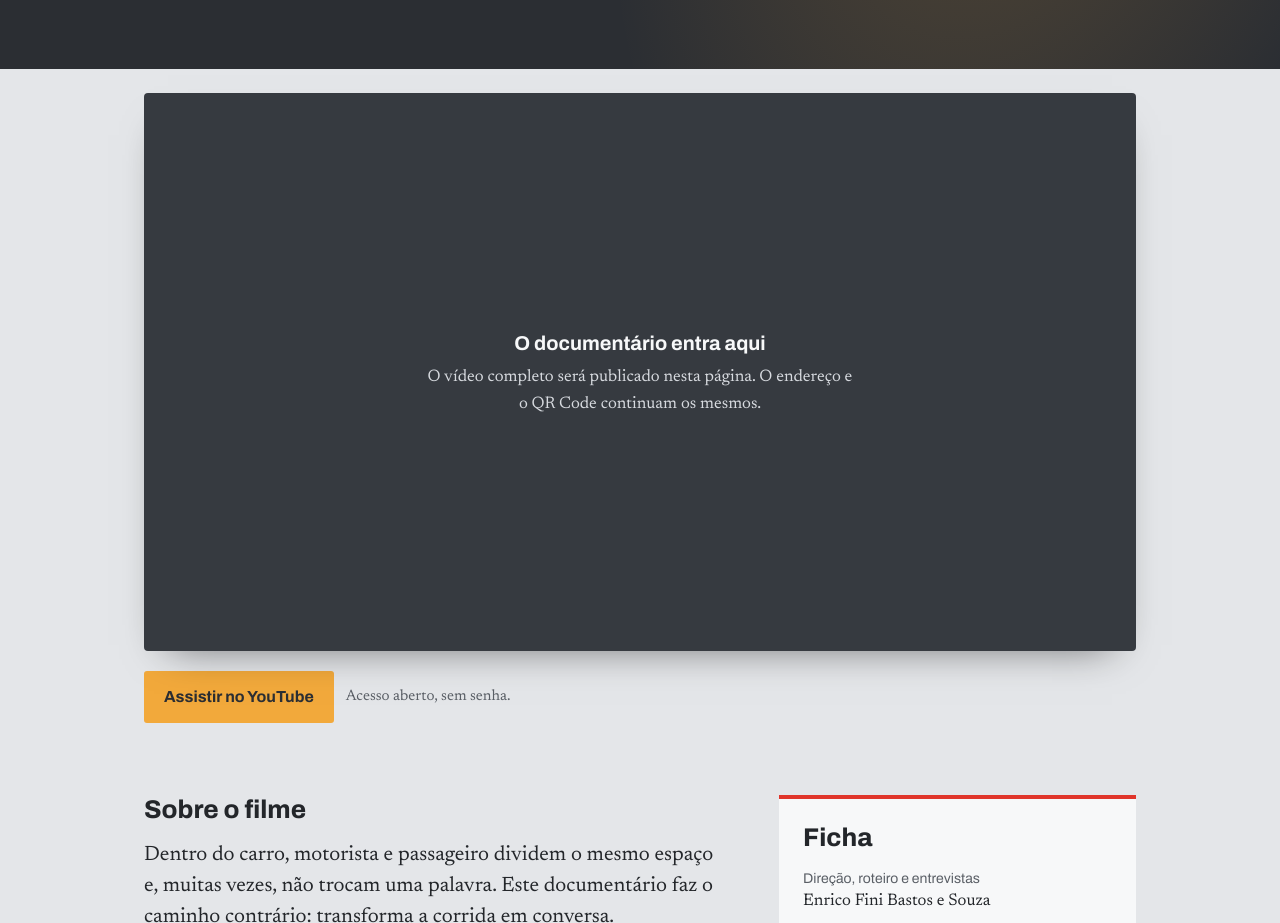
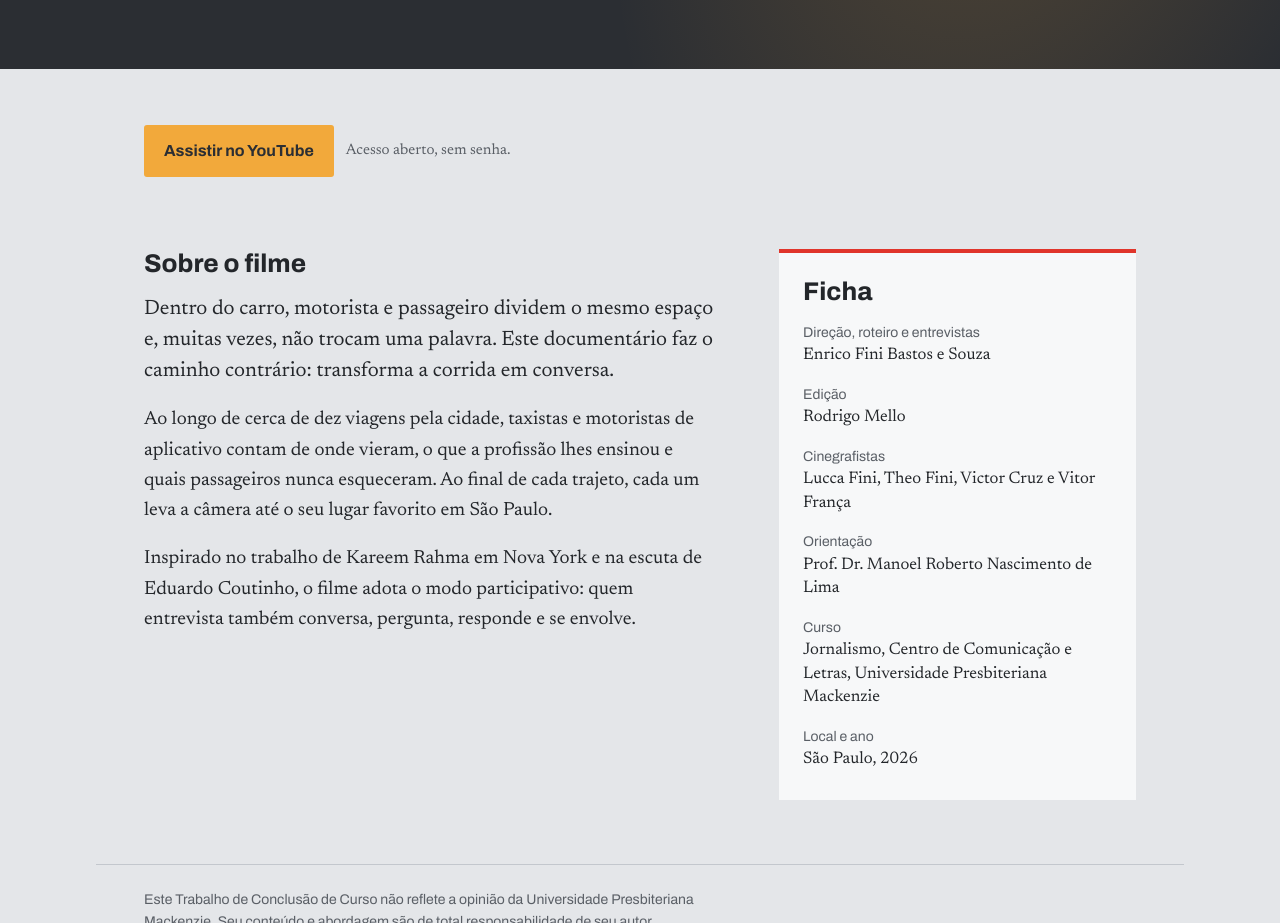
Before and after one commit to enricofini05-ops/taxistas-tcc-enrico, a plain HTML site: page index.html in a window 1280 px wide. Shown: the part 640-1563 px from the top of the page. Drawn offline with nearby package versions, Linux system fonts and the light colour scheme.

Commit message:
Add files via upload

```diff
--- a/index.html
+++ b/index.html
@@ -147,32 +147,7 @@ main {
   margin: 0 auto;
   padding: clamp(2rem, 5vw, 3.5rem) clamp(1.25rem, 5vw, 3rem) 4rem;
 }
-.tela {
-  aspect-ratio: 16 / 9;
-  width: 100%;
-  background: var(--asfalto-2);
-  border-radius: 4px;
-  overflow: hidden;
-  display: grid;
-  place-items: center;
-  color: #D7DADF;
-  text-align: center;
-  margin-top: calc(-1 * clamp(1rem, 3vw, 2rem));
-  position: relative;
-  box-shadow: 0 18px 40px -24px rgba(0,0,0,.6);
-}
-.tela iframe { width: 100%; height: 100%; border: 0; display: block; }
-.tela-aviso { padding: 1.5rem; max-width: 30rem; }
-.tela-aviso p { margin: 0; font-size: 1.05rem; }
-.tela-aviso strong {
-  display: block;
-  font-family: "Archivo", Arial, sans-serif;
-  font-weight: 700;
-  font-size: 1.25rem;
-  color: var(--branco);
-  margin-bottom: .35rem;
-}
-.acoes { margin: 1.25rem 0 0; display: flex; flex-wrap: wrap; gap: .75rem; align-items: center; }
+.acoes { margin: 0 0 clamp(1rem, 3vw, 2rem); display: flex; flex-wrap: wrap; gap: .75rem; align-items: center; }
 .botao {
   font-family: "Archivo", Arial, sans-serif;
   font-weight: 700;
@@ -258,12 +233,6 @@ footer p { margin: 0; max-width: 70ch; }
 </header>
 
 <main>
-  <div class="tela" id="tela">
-    <div class="tela-aviso">
-      <strong>O documentário entra aqui</strong>
-      <p>O vídeo completo será publicado nesta página. O endereço e o QR Code continuam os mesmos.</p>
-    </div>
-  </div>
   <div class="acoes" id="acoes" hidden>
     <a class="botao" id="link-video" href="#" target="_blank" rel="noopener">Assistir no YouTube</a>
     <small>Acesso aberto, sem senha.</small>
@@ -282,6 +251,10 @@ footer p { margin: 0; max-width: 70ch; }
       <dl>
         <dt>Direção, roteiro e entrevistas</dt>
         <dd>Enrico Fini Bastos e Souza</dd>
+        <dt>Edição</dt>
+        <dd>Rodrigo Mello</dd>
+        <dt>Cinegrafistas</dt>
+        <dd>Lucca Fini, Theo Fini, Victor Cruz e Vitor França</dd>
         <dt>Orientação</dt>
         <dd>Prof. Dr. Manoel Roberto Nascimento de Lima</dd>
         <dt>Curso</dt>
@@ -298,28 +271,10 @@ footer p { margin: 0; max-width: 70ch; }
 </footer>
 
 <script>
-  // Cole aqui o link do vídeo (YouTube ou Vimeo). Vazio = mostra o aviso.
+  // Cole aqui o link do vídeo (YouTube ou Vimeo). Vazio = o botão fica escondido.
   const VIDEO_URL = "";
 
-  function embedDe(url) {
-    try {
-      const u = new URL(url);
-      if (u.hostname.includes("youtu.be")) return "https://www.youtube-nocookie.com/embed/" + u.pathname.slice(1);
-      if (u.hostname.includes("youtube.com")) {
-        const id = u.searchParams.get("v") || u.pathname.split("/").pop();
-        return "https://www.youtube-nocookie.com/embed/" + id;
-      }
-      if (u.hostname.includes("vimeo.com")) return "https://player.vimeo.com/video/" + u.pathname.split("/").filter(Boolean).pop();
-    } catch (e) {}
-    return null;
-  }
-
   if (VIDEO_URL) {
-    const tela = document.getElementById("tela");
-    const emb = embedDe(VIDEO_URL);
-    if (emb) {
-      tela.innerHTML = '<iframe src="' + emb + '" title="Histórias e Vivências de Motoristas em São Paulo" allow="fullscreen; picture-in-picture" allowfullscreen></iframe>';
-    }
     const link = document.getElementById("link-video");
     link.href = VIDEO_URL;
     if (VIDEO_URL.includes("vimeo")) link.textContent = "Assistir no Vimeo";
```
